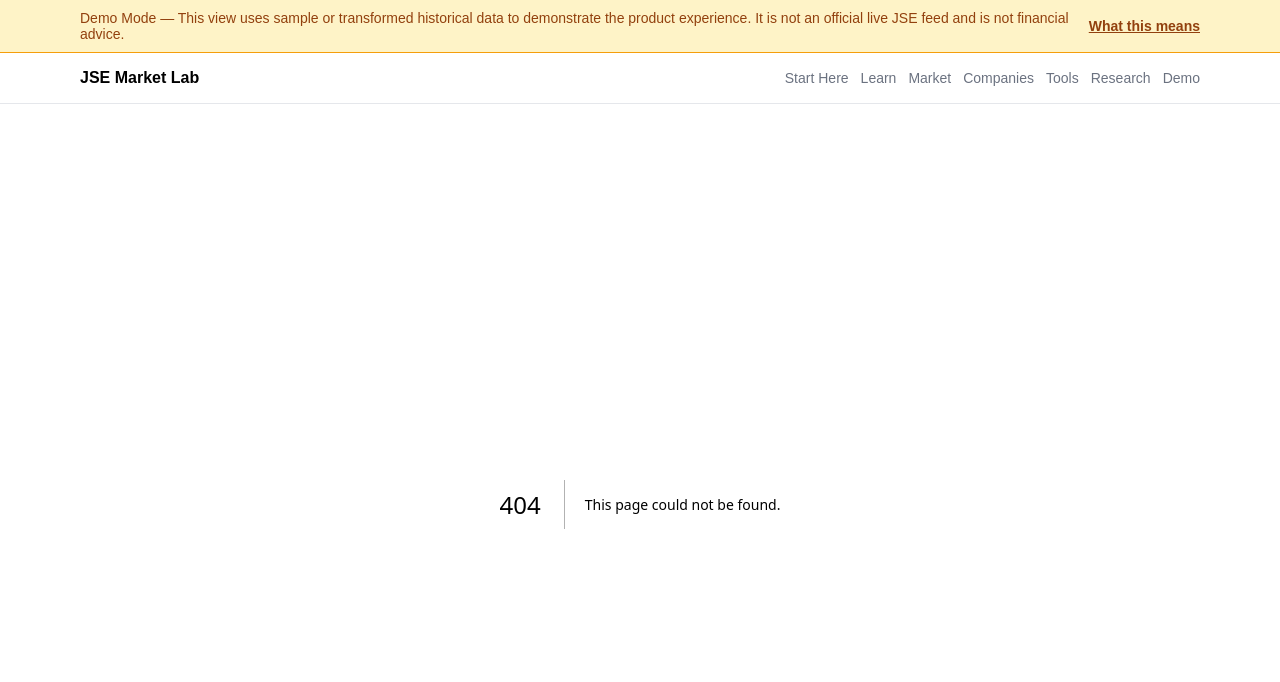
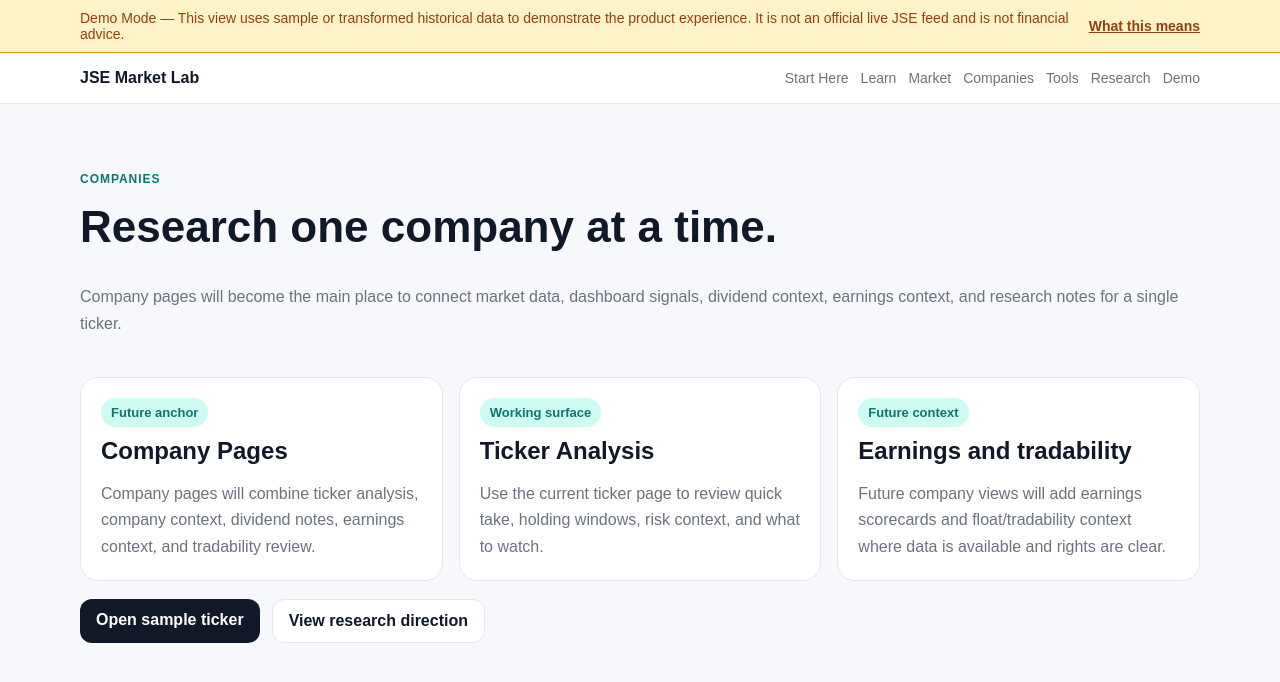
Before and after one commit to beautifulmind9/jse-market-lab, a Next.js app in the folder frontend/: page /companies in a window 1280 px wide. Before the commit this address had no page. Shown: the top 682 px of the page. Built offline with nearby package versions, Linux system fonts and the light colour scheme.

Commit message:
Add Companies landing page

```diff
--- /dev/null
+++ b/frontend/app/companies/page.tsx
@@ -0,0 +1,52 @@
+import Link from 'next/link';
+import { InfoCard } from '@/components/shared/InfoCard';
+
+const modules = [
+  {
+    title: 'Company Pages',
+    label: 'Future anchor',
+    body: 'Company pages will combine ticker analysis, company context, dividend notes, earnings context, and tradability review.',
+  },
+  {
+    title: 'Ticker Analysis',
+    label: 'Working surface',
+    body: 'Use the current ticker page to review quick take, holding windows, risk context, and what to watch.',
+  },
+  {
+    title: 'Earnings and tradability',
+    label: 'Future context',
+    body: 'Future company views will add earnings scorecards and float/tradability context where data is available and rights are clear.',
+  },
+];
+
+export default function CompaniesPage() {
+  return (
+    <div className="page-shell">
+      <section className="hero">
+        <span className="eyebrow">Companies</span>
+        <h1>Research one company at a time.</h1>
+        <p>
+          Company pages will become the main place to connect market data, dashboard signals, dividend
+          context, earnings context, and research notes for a single ticker.
+        </p>
+      </section>
+
+      <section className="grid">
+        {modules.map((module) => (
+          <InfoCard key={module.title} title={module.title} label={module.label}>
+            <p>{module.body}</p>
+          </InfoCard>
+        ))}
+      </section>
+
+      <div className="button-row">
+        <Link className="button" href="/ticker/JMMBGL">
+          Open sample ticker
+        </Link>
+        <Link className="button secondary" href="/research">
+          View research direction
+        </Link>
+      </div>
+    </div>
+  );
+}
```
